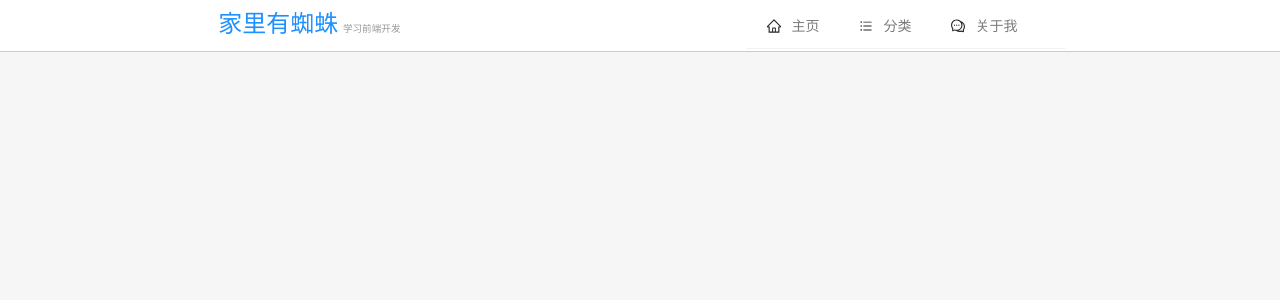
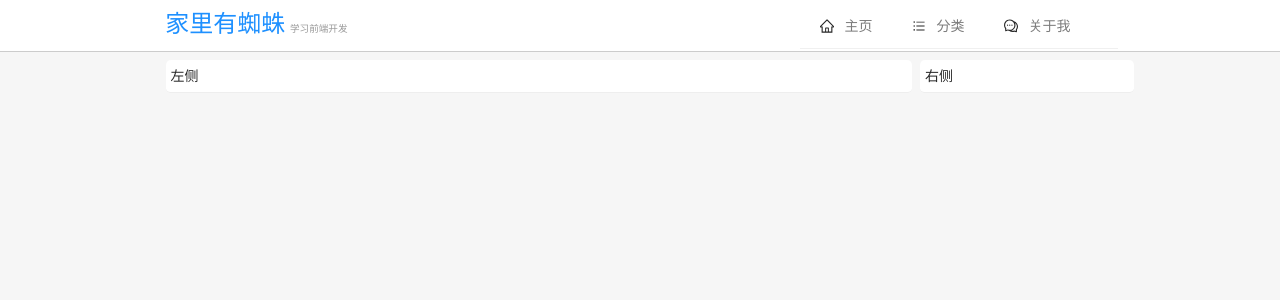
Before and after one commit to lovelts/next-blog, a Next.js app: page / in a window 1280 px wide. Shown: the top 300 px of the page. Built offline with nearby package versions, Linux system fonts and the light colour scheme.

Commit message:
优化布局

```diff
--- a/components/Header.js
+++ b/components/Header.js
@@ -1,7 +1,7 @@
 /*
  * @Author: lts
  * @Date: 2020-12-14 15:38:29
- * @LastEditTime: 2020-12-14 17:48:10
+ * @LastEditTime: 2020-12-14 21:36:20
  * @FilePath: \myblog\components\Header.js
  */
 import { Row, Col, Menu } from 'antd'
@@ -15,7 +15,7 @@ const Header = () => {
     return (
         <div className={styles.header}>
             <Row justify="center">
-                <Col xs={20} sm={20} md={14} lg={10} xl={10}>
+                <Col xs={20} sm={20} md={14} lg={15} xl={12}>
                     <span className={styles.header_logo}>家里有蜘蛛</span>
                     <span className={styles.header_txt}>学习前端开发</span>
                 </Col>
--- a/pages/index.js
+++ b/pages/index.js
@@ -1,11 +1,15 @@
 /*
  * @Author: lts
  * @Date: 2020-12-14 15:05:44
- * @LastEditTime: 2020-12-14 15:59:44
+ * @LastEditTime: 2020-12-14 22:16:21
  * @FilePath: \myblog\pages\index.js
  */
 import Head from 'next/head'
-import { Button } from 'antd'
+import {
+  Button,
+  Row,
+  Col
+} from 'antd'
 
 import Header from '../components/Header'
 export default function Home() {
@@ -15,7 +19,16 @@ export default function Home() {
         <title>Create Next App</title>
         <link rel="icon" href="/favicon.ico" />
       </Head>
-      <Header/>
+      <Header />
+      <Row className="globals_main" type="flex" justify="center">
+        <Col className="globals_left" xs={24} sm={24} md={16} lg={14} xl={14}  >
+          左侧
+      </Col>
+
+        <Col className="globals_right" xs={0} sm={0} md={4} lg={4} xl={4}>
+          右侧
+      </Col>
+      </Row>
     </div>
   )
 }
--- a/styles/globals.css
+++ b/styles/globals.css
@@ -14,3 +14,26 @@ a {
 * {
     box-sizing: border-box;
 }
+.globals_left{
+  background-color: #FFF;
+  padding:.3rem;
+  margin-left: 1.2rem;
+  border-radius: .3rem;
+  border-bottom:1px solid #eee;
+}
+@media (max-width: 800px) {
+    .globals_left {
+        margin-left: 0rem;
+    }
+}
+.globals_right{
+  background-color: #FFF;
+  margin-left: .5rem;
+  padding:.3rem;
+  border-radius: .3rem;
+  border-bottom:1px solid #eee;
+
+}
+.globals_main{
+  margin-top: .5rem;
+}
```
